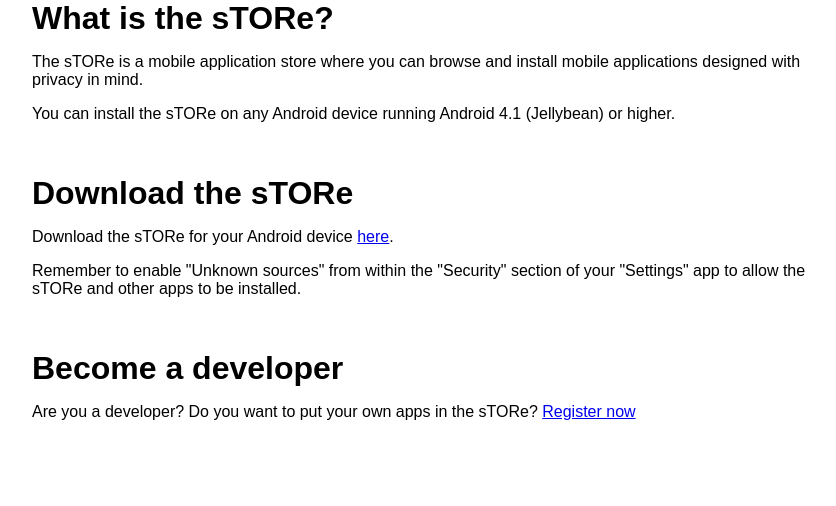
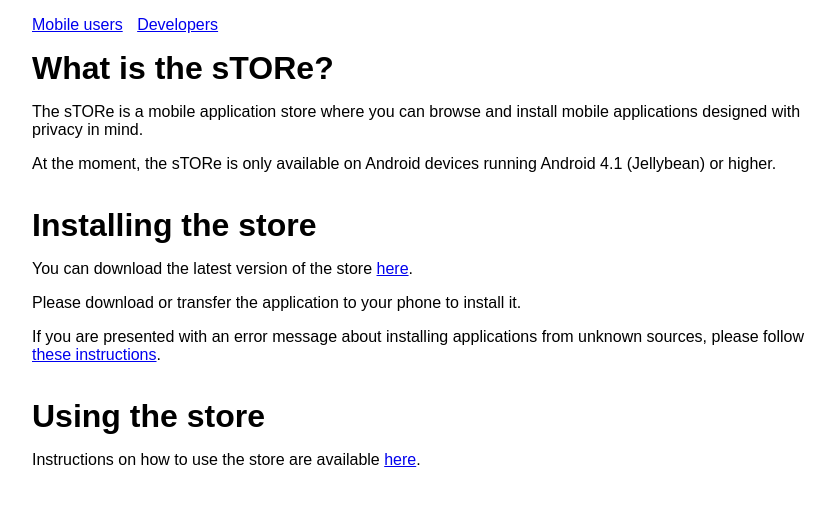
Before and after one commit to tombailey/FYP-sTORe-backend, a website: page public/index.html in a window 1280 px wide. Shown: the whole page, without its empty margins (208-1044 px from the left). Drawn offline with Linux system fonts and the light colour scheme.

Commit message:
Add user manual and store apk

```diff
--- a/public/index.html
+++ b/public/index.html
@@ -5,16 +5,23 @@
     <link rel="stylesheet" type="text/css" href="style.css"/>
   </head>
   <body>
+    <a class="inline-block" href="index.html">
+      <p>Mobile users</p>
+    </a>
+    <a class="margin-left-10px inline-block" href="developers.html">
+      <p>Developers</p>
+    </a>
+
     <h1>What is the sTORe?</h1>
     <p>The sTORe is a mobile application store where you can browse and install mobile applications designed with privacy in mind.</p>
-    <p>You can install the sTORe on any Android device running Android 4.1 (Jellybean) or higher.</p>
-    <br /><br />
-    <h1>Download the sTORe</h1>
-    <p>Download the sTORe for your Android device <a href="#todo">here</a>.</p>
-    <p>Remember to enable "Unknown sources" from within the "Security" section of your "Settings" app to allow the sTORe and other apps to be installed.</p>
-    <br /><br />
-    <h1>Become a developer</h1>
-    <p>Are you a developer? Do you want to put your own apps in the sTORe? <a href="register.html">Register now</a></p>
-    <br /><br />
+    <p>At the moment, the sTORe is only available on Android devices running Android 4.1 (Jellybean) or higher.</p>
+    <br />
+    <h1>Installing the store</h1>
+    <p>You can download the latest version of the store <a href="documents/store.apk">here</a>.</p>
+    <p>Please download or transfer the application to your phone to install it.</p>
+    <p>If you are presented with an error message about installing applications from unknown sources, please follow <a href="https://www.applivery.com/docs/troubleshooting/android-unknown-sources">these instructions</a>.</p>
+    <br />
+    <h1>Using the store</h1>
+    <p>Instructions on how to use the store are available <a href="documents/user_manual.pdf">here</a>.</p>
   </body>
 </html>
```
Also changed, not shown: 2 other files.
